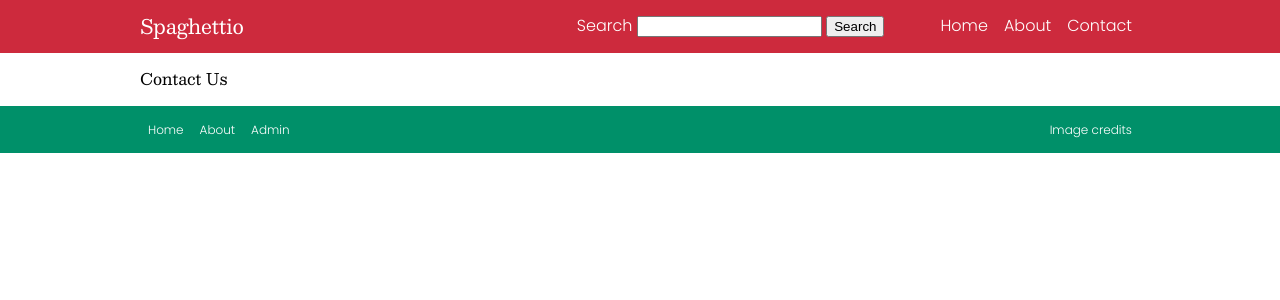
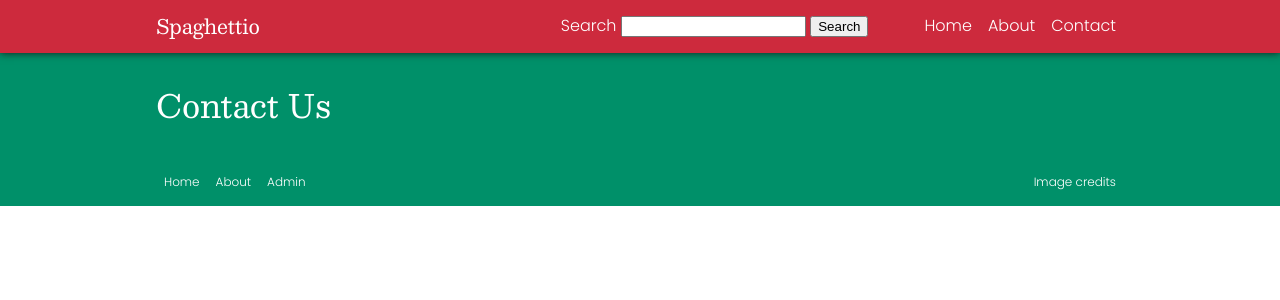
Before and after one commit to doubleedesign/spaghettio, a PHP site: page /contact.php in a window 1280 px wide. Shown: the top 300 px of the page. Run offline with PHP 8.4, Linux system fonts and the light colour scheme.

Commit message:
Add, implement, and style page heading partial

```diff
--- a/contact.php
+++ b/contact.php
@@ -8,11 +8,10 @@
 
 	<?php include('partials/header.php'); ?>
 
-	<main>
-		<div class="container">
-			<h1>Contact Us</h1>
-		</div>
-	</main>
+	<?php
+	$heading = 'Contact Us';
+	include('partials/page-heading.php');
+	?>
 
 	<?php include('partials/footer.php'); ?>
 
--- a/css/style.css
+++ b/css/style.css
@@ -23,7 +23,8 @@ strong {
   max-width: 1000px;
   margin-left: auto;
   margin-right: auto;
-  box-sizing: border-box; }
+  box-sizing: border-box;
+  padding: 0 1rem; }
 
 .row {
   display: flex;
@@ -41,12 +42,12 @@ strong {
   text-decoration: none;
   transition: background 0.3s ease; }
 
-main {
-  padding: 1rem; }
-
 header {
   background: var(--primary-color);
-  color: white; }
+  color: white;
+  box-shadow: 0 0 0.5rem var(--dark-color);
+  position: relative;
+  z-index: 10; }
 
 header .row {
   justify-content: space-between;
@@ -132,6 +133,13 @@ footer nav .menu li a:focus {
   .card:hover img, .card:focus img {
     transform: scale(1.2); }
 
+.page-heading {
+  padding: 2rem 0;
+  background: var(--secondary-color); }
+  .page-heading h1 {
+    color: white;
+    font-size: 2rem; }
+
 .banner {
   background-image: url("../images/tacyra-autrey-jYQd0TbO__0-unsplash.jpg");
   background-position: center center;
--- /dev/null
+++ b/partials/page-heading.php
@@ -0,0 +1,8 @@
+<?php
+if(isset($heading)) { ?>
+	<section class="page-heading">
+		<div class="container">
+			<h1><?php echo $heading; ?></h1>
+		</div>
+	</section>
+<?php } ?>
--- a/sass/_common.scss
+++ b/sass/_common.scss
@@ -18,6 +18,7 @@ strong {
 	margin-left: auto;
 	margin-right: auto;
 	box-sizing: border-box;
+	padding: 0 1rem;
 }
 
 .row {
@@ -43,7 +44,3 @@ strong {
 	text-decoration: none;
 	transition: background 0.3s ease;
 }
-
-main {
-	padding: 1rem;
-}
--- a/sass/partials/_header.scss
+++ b/sass/partials/_header.scss
@@ -1,6 +1,9 @@
 header {
 	background: var(--primary-color);
 	color: white;
+	box-shadow: 0 0 0.5rem var(--dark-color);
+	position: relative;
+	z-index: 10;
 }
 
 header .row {
--- /dev/null
+++ b/sass/partials/_page-heading.scss
@@ -0,0 +1,9 @@
+.page-heading {
+	padding: 2rem 0;
+	background: var(--secondary-color);
+
+	h1 {
+		color: white;
+		font-size: 2rem;
+	}
+}
--- a/sass/style.scss
+++ b/sass/style.scss
@@ -4,5 +4,6 @@
 @import "partials/header";
 @import "partials/footer";
 @import "partials/card";
+@import "partials/page-heading";
 @import "pages/home";
 @import "pages/detail";
```
Also changed, not shown: about.php (+4 -5 lines), credits.php (+6 -5 lines).
